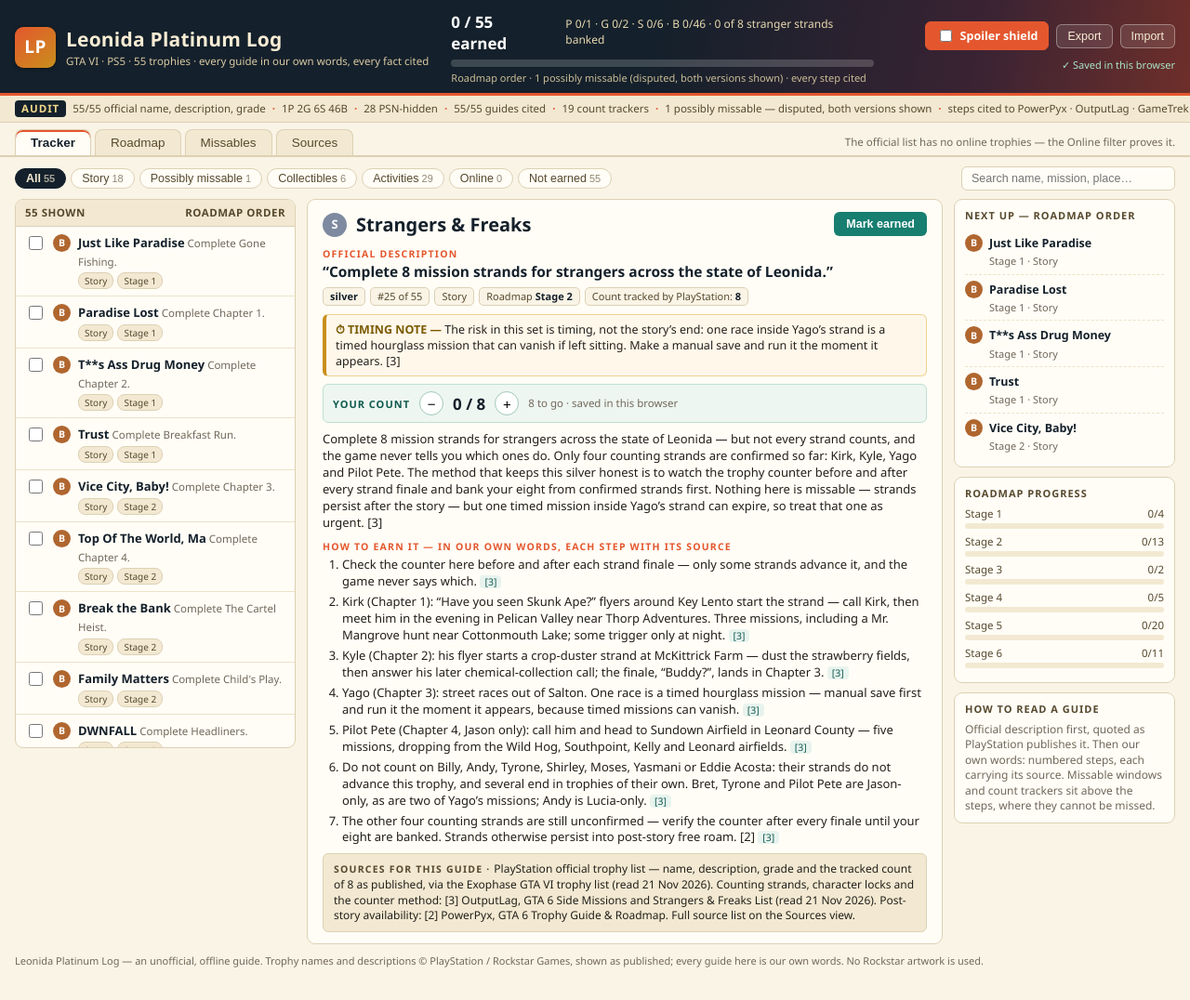
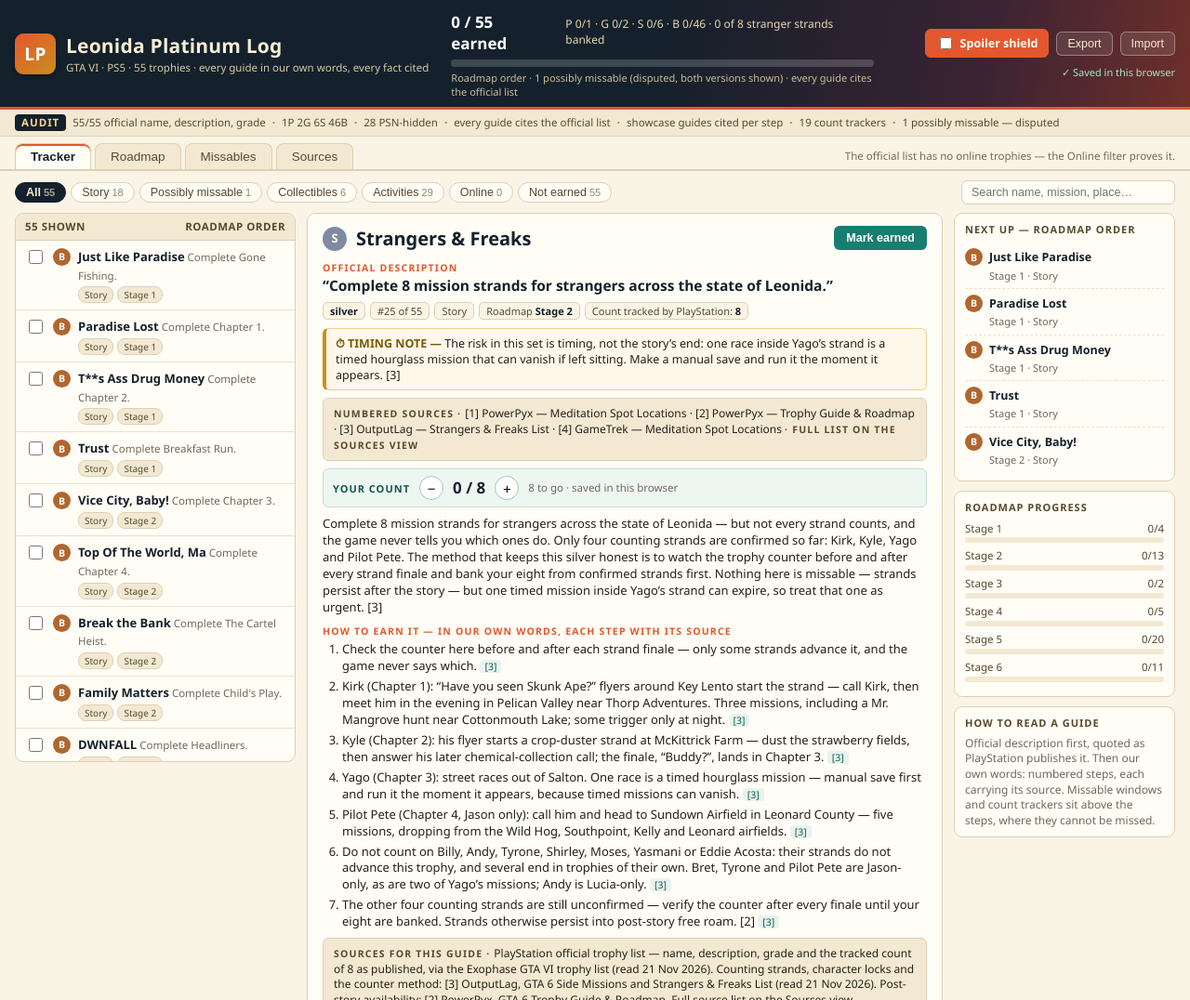
Before and after one commit to qmyCode/leonida-trophy-guide, a plain HTML site: page app/index.html in a window 1280 px wide. Shown: the top 1076 px of the page at 93% size. Before the commit the page ends 1053 px from the top, so only its background shows below. Drawn offline with Linux system fonts and the light colour scheme.

Commit message:
Add files via upload

```diff
--- a/app/app.js
+++ b/app/app.js
@@ -141,8 +141,10 @@ function renderPanel() {
     html += '<div class="dispute-box"><strong>⚖ SOURCES DIFFER — IS IT MISSABLE?</strong>' +
       '<p><strong>A · </strong>' + esc(t.dispute.a) + '</p>' +
       '<p><strong>B · </strong>' + esc(t.dispute.b) + '</p>' +
+      (t.dispute.check ? '<p>' + esc(t.dispute.check) + '</p>' : '') +
       '<p><strong>Our call: </strong>' + esc(t.dispute.call) + '</p></div>';
   }
+  html += '<div class="sources-block panel-sources"><span class="sources-label">NUMBERED SOURCES · </span>[1] PowerPyx — Meditation Spot Locations · [2] PowerPyx — Trophy Guide &amp; Roadmap · [3] OutputLag — Strangers &amp; Freaks List · [4] GameTrek — Meditation Spot Locations <span class="sources-label">· FULL LIST ON THE SOURCES VIEW</span></div>';
   if (t.count) {
     const v = countOf(t);
     html += '<div class="count-box"><span class="count-label">YOUR COUNT</span>' +
--- a/app/index.html
+++ b/app/index.html
@@ -18,7 +18,7 @@
   <div id="progress-box">
     <div id="progress-line"><strong id="earned-count">0 / 55 earned</strong><span id="grade-counts"></span></div>
     <div id="progress-track"><div id="progress-fill"></div></div>
-    <div id="progress-sub">Roadmap order · 1 possibly missable (disputed, both versions shown) · every step cited</div>
+    <div id="progress-sub">Roadmap order · 1 possibly missable (disputed, both versions shown) · every guide cites the official list</div>
   </div>
   <div id="top-actions">
     <label id="spoiler-toggle"><input type="checkbox" id="spoiler-check"> Spoiler shield</label>
@@ -33,10 +33,10 @@
   <span>55/55 official name, description, grade</span><i>·</i>
   <span>1P 2G 6S 46B</span><i>·</i>
   <span>28 PSN-hidden</span><i>·</i>
-  <span>55/55 guides cited</span><i>·</i>
+  <span>every guide cites the official list</span><i>·</i>
+  <span>showcase guides cited per step</span><i>·</i>
   <span>19 count trackers</span><i>·</i>
-  <span>1 possibly missable — disputed, both versions shown</span><i>·</i>
-  <span>steps cited to PowerPyx · OutputLag · GameTrek</span>
+  <span>1 possibly missable — disputed</span>
 </div>
 <nav id="view-tabs">
   <button type="button" data-view="tracker" class="tab active">Tracker</button>
--- a/app/style.css
+++ b/app/style.css
@@ -139,6 +139,7 @@ ol.steps { margin: 4px 0 8px; padding-left: 21px; }
 ol.steps li { margin: 4px 0; font-size: 13px; }
 ol.steps .src-tag { font-size: 10.5px; color: #0f5a4e; background: #e8f3ee; border-radius: 4px; padding: 0 5px; white-space: nowrap; }
 .sources-block { background: var(--paper-2); border: 1px solid var(--line); border-radius: 6px; padding: 8px 11px; font-size: 12px; }
+.panel-sources { margin: 8px 0; }
 .sources-block .sources-label { font-size: 10.5px; letter-spacing: 1.2px; font-weight: 800; color: #57492e; }
 .spoiler-mask { color: #9a8f78; font-style: italic; }
 /* ---------- rail ---------- */
```
